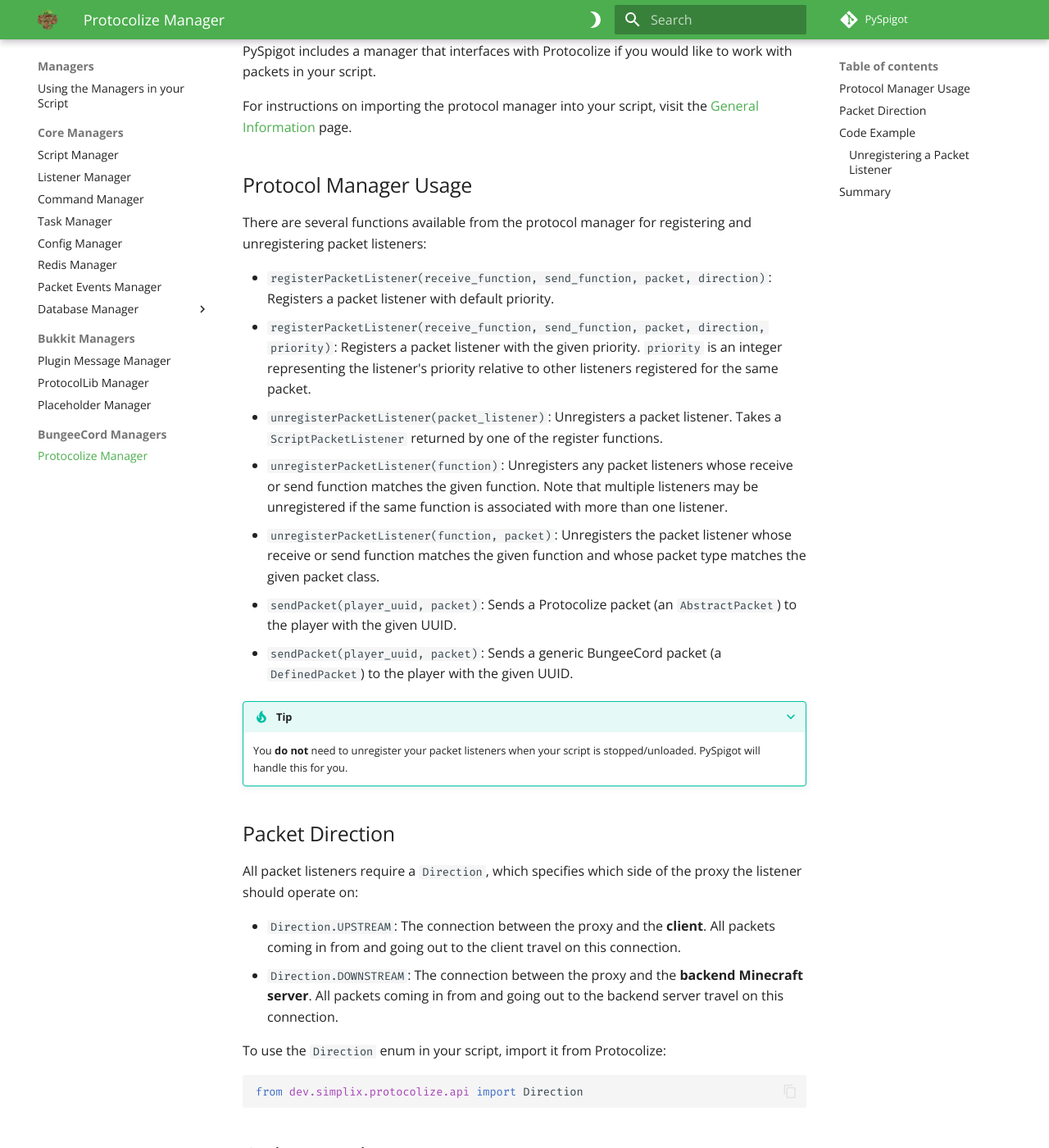
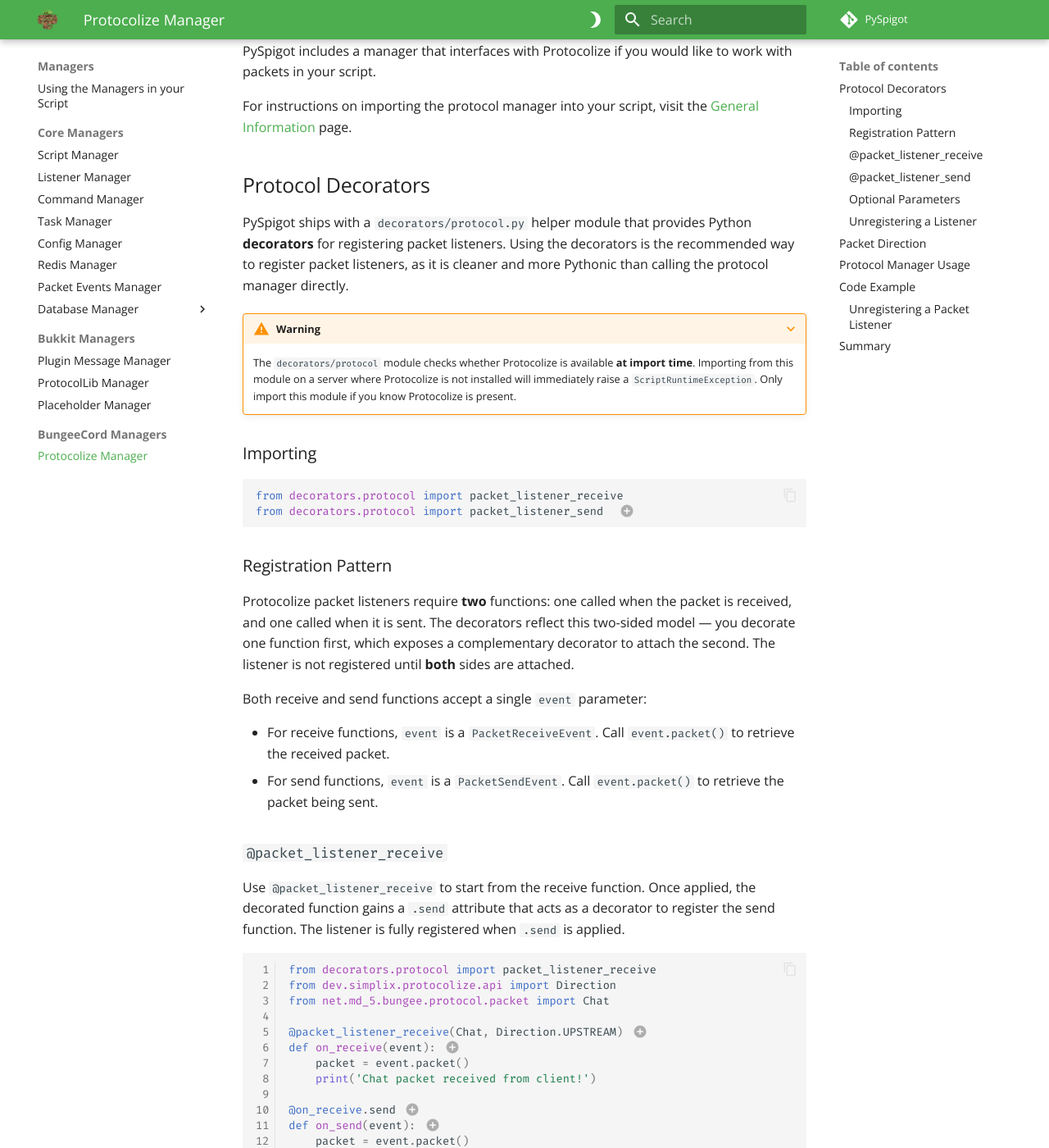
Before and after one commit to magicmq/pyspigot-documentation, an MkDocs documentation site: the page built from docs/managers/bungee/protocolize.md, in a window 1280 px wide and 1400 px high, scrolled down 302 px. Shown: the whole window at 82% size. Built offline with MkDocs 1.6.1 and Material for MkDocs 9.7.7, drawn with Linux system fonts in a browser that asks for light colours; comment, search, counter and statistics services are not loaded; some of the changed text lies outside the part shown.

Commit message:
Document Protocolize decorators

````diff
--- a/docs/managers/bungee/protocolize.md
+++ b/docs/managers/bungee/protocolize.md
@@ -8,17 +8,106 @@
 
 For instructions on importing the protocol manager into your script, visit the [General Information](../usage.md) page.
 
-## Protocol Manager Usage
+## Protocol Decorators
 
-There are several functions available from the protocol manager for registering and unregistering packet listeners:
+PySpigot ships with a `decorators/protocol.py` helper module that provides Python **decorators** for registering packet listeners. Using the decorators is the recommended way to register packet listeners, as it is cleaner and more Pythonic than calling the protocol manager directly.
 
-- `registerPacketListener(receive_function, send_function, packet, direction)`: Registers a packet listener with default priority.
-- `registerPacketListener(receive_function, send_function, packet, direction, priority)`: Registers a packet listener with the given priority. `priority` is an integer representing the listener's priority relative to other listeners registered for the same packet.
-- `unregisterPacketListener(packet_listener)`: Unregisters a packet listener. Takes a `ScriptPacketListener` returned by one of the register functions.
-- `unregisterPacketListener(function)`: Unregisters any packet listeners whose receive or send function matches the given function. Note that multiple listeners may be unregistered if the same function is associated with more than one listener.
-- `unregisterPacketListener(function, packet)`: Unregisters the packet listener whose receive or send function matches the given function and whose packet type matches the given packet class.
-- `sendPacket(player_uuid, packet)`: Sends a Protocolize packet (an `AbstractPacket`) to the player with the given UUID.
-- `sendPacket(player_uuid, packet)`: Sends a generic BungeeCord packet (a `DefinedPacket`) to the player with the given UUID.
+???+ warning
+
+    The `decorators/protocol` module checks whether Protocolize is available **at import time**. Importing from this module on a server where Protocolize is not installed will immediately raise a `ScriptRuntimeException`. Only import this module if you know Protocolize is present.
+
+### Importing
+
+``` py
+from decorators.protocol import packet_listener_receive
+from decorators.protocol import packet_listener_send  # (1)!
+```
+
+1. Only needed if you prefer to decorate the send function first. See [`@packet_listener_send`](#packet_listener_send) below.
+
+### Registration Pattern
+
+Protocolize packet listeners require **two** functions: one called when the packet is received, and one called when it is sent. The decorators reflect this two-sided model — you decorate one function first, which exposes a complementary decorator to attach the second. The listener is not registered until **both** sides are attached.
+
+Both receive and send functions accept a single `event` parameter:
+
+- For receive functions, `event` is a `PacketReceiveEvent`. Call `event.packet()` to retrieve the received packet.
+- For send functions, `event` is a `PacketSendEvent`. Call `event.packet()` to retrieve the packet being sent.
+
+### `@packet_listener_receive`
+
+Use `@packet_listener_receive` to start from the receive function. Once applied, the decorated function gains a `.send` attribute that acts as a decorator to register the send function. The listener is fully registered when `.send` is applied.
+
+``` py linenums="1"
+from decorators.protocol import packet_listener_receive
+from dev.simplix.protocolize.api import Direction
+from net.md_5.bungee.protocol.packet import Chat
+
+@packet_listener_receive(Chat, Direction.UPSTREAM) # (1)!
+def on_receive(event): # (2)!
+    packet = event.packet()
+    print('Chat packet received from client!')
+
+@on_receive.send # (3)!
+def on_send(event): # (4)!
+    packet = event.packet()
+    print('Chat packet sent to client!')
+```
+
+1. `@packet_listener_receive(Chat, Direction.UPSTREAM)` registers `on_receive` as the receive-side handler for `Chat` packets traveling on the proxy-client connection. An optional `priority` parameter (integer, default `0`) controls listener ordering relative to other listeners for the same packet.
+
+2. The receive function takes a single `event` parameter — a `PacketReceiveEvent`. Call `event.packet()` to retrieve the received packet.
+
+3. `@on_receive.send` registers `on_send` as the send-side handler for the same listener. The listener is fully registered at this point.
+
+4. The send function takes a single `event` parameter — a `PacketSendEvent`. Call `event.packet()` to retrieve the packet being sent.
+
+### `@packet_listener_send`
+
+Use `@packet_listener_send` to start from the send function instead. Once applied, the decorated function gains a `.receive` attribute to register the receive function.
+
+``` py linenums="1"
+from decorators.protocol import packet_listener_send
+from dev.simplix.protocolize.api import Direction
+from net.md_5.bungee.protocol.packet import Chat
+
+@packet_listener_send(Chat, Direction.UPSTREAM) # (1)!
+def on_send(event):
+    packet = event.packet()
+    print('Chat packet sent to client!')
+
+@on_send.receive # (2)!
+def on_receive(event):
+    packet = event.packet()
+    print('Chat packet received from client!')
+```
+
+1. `@packet_listener_send(Chat, Direction.UPSTREAM)` registers `on_send` as the send-side handler.
+
+2. `@on_send.receive` registers `on_receive` as the receive-side handler and completes the registration.
+
+### Optional Parameters
+
+Both decorators accept an optional `priority` parameter — an integer defaulting to `0`. Higher values indicate higher priority relative to other listeners for the same packet type:
+
+``` py
+@packet_listener_receive(Chat, Direction.UPSTREAM, priority=10)
+def on_receive(event):
+    ...
+```
+
+### Unregistering a Listener
+
+After both sides of a listener are registered, both functions gain two attributes:
+
+- `.listener` — the `ScriptPacketListener` representing the registered listener.
+- `.unregister()` — a convenience method that unregisters the listener.
+
+``` py linenums="1"
+on_receive.unregister() # (1)!
+```
+
+1. Unregisters the listener. After this call, neither `on_receive` nor `on_send` will be called for intercepted packets. The same effect can be achieved via `on_send.unregister()`.
 
 ???+ tip
 
@@ -37,67 +126,82 @@
 from dev.simplix.protocolize.api import Direction
 ```
 
+## Protocol Manager Usage
+
+If you prefer to register packet listeners manually without using the decorators, the protocol manager functions are available as an alternative:
+
+- `registerPacketListener(receive_function, send_function, packet, direction)`: Registers a packet listener with default priority (`0`). Returns a `ScriptPacketListener`.
+- `registerPacketListener(receive_function, send_function, packet, direction, priority)`: Registers a packet listener with the given priority. `priority` is an integer controlling the listener's order relative to other listeners for the same packet. Returns a `ScriptPacketListener`.
+- `unregisterPacketListener(packet_listener)`: Unregisters a packet listener. Takes a `ScriptPacketListener` returned by one of the register functions.
+- `unregisterPacketListener(function)`: Unregisters any packet listeners whose receive or send function matches the given function. Note that multiple listeners may be unregistered if the same function is associated with more than one listener.
+- `unregisterPacketListener(function, packet)`: Unregisters the packet listener whose receive or send function matches the given function and whose packet type matches the given packet class.
+- `sendPacket(player_uuid, packet)`: Sends a Protocolize packet (an `AbstractPacket`) to the player with the given UUID.
+- `sendPacket(player_uuid, packet)`: Sends a generic BungeeCord packet (a `DefinedPacket`) to the player with the given UUID.
+
+???+ tip
+
+    You **do not** need to unregister your packet listeners when your script is stopped/unloaded. PySpigot will handle this for you.
+
 ## Code Example
 
 Let's look at the following code that defines and registers a chat packet listener:
 
 ``` py linenums="1"
-import pyspigot as ps # (1)!
+from decorators.protocol import packet_listener_receive # (1)!
 from dev.simplix.protocolize.api import Direction # (2)!
 from net.md_5.bungee.protocol.packet import Chat # (3)!
 
-def chat_received(event): # (4)!
-    packet = event.packet() # (5)!
+@packet_listener_receive(Chat, Direction.UPSTREAM) # (4)!
+def chat_received(event): # (5)!
+    packet = event.packet() # (6)!
     print(f'A chat packet was received from the client!')
 
-def chat_sent(event): # (6)!
-    packet = event.packet() # (7)!
+@chat_received.send # (7)!
+def chat_sent(event): # (8)!
+    packet = event.packet() # (9)!
     print(f'A chat packet was sent to the client!')
-
-packet_listener = ps.protocol.registerPacketListener(chat_received, chat_sent, Chat, Direction.UPSTREAM) # (8)!
 ```
 
-1. Here, we import PySpigot as `ps` to utilize the protocol manager (`protocol`).
+1. Here, we import the `packet_listener_receive` decorator.
 
-2. Here, we import `Direction` from Protocolize. This will be used to specify which side of the proxy the listener should listen on.
+2. Here, we import `Direction` from Protocolize. This is used to specify which side of the proxy the listener should operate on.
 
-3. Here, we import the `Chat` packet class from BungeeCord's protocol package. This will be used to define which packet type we want to listen for.
+3. Here, we import the `Chat` packet class from BungeeCord's protocol package. This defines which packet type to listen for.
 
-4. Here, we define the function `chat_received`, a function that will be called when the chat packet is received (i.e., arrives from the client). This function has one parameter, `event`, which represents the packet receive event.
+4. Here, `@packet_listener_receive(Chat, Direction.UPSTREAM)` registers `chat_received` as the receive-side handler for `Chat` packets on the proxy-client connection.
 
-5. Here, we call `event.packet()` to retrieve the received packet.
+5. Here, we define `chat_received`. It takes a single `event` parameter, which is a `PacketReceiveEvent`.
 
-6. Here, we define the function `chat_sent`, a function that will be called when the chat packet is sent (i.e., is transmitted to the client). This function also has one parameter, `event`, which represents the packet send event.
+6. Here, we call `event.packet()` to retrieve the received packet.
 
-7. Here, we call `event.packet()` to retrieve the packet being sent.
+7. Here, `@chat_received.send` registers `chat_sent` as the send-side handler for the same listener, completing registration.
 
-8. Here, we call the protocol manager to register the packet listener, passing the receive function `chat_received`, the send function `chat_sent`, the packet class `Chat`, and the direction `Direction.UPSTREAM`. The returned value is assigned to `packet_listener`.
+8. Here, we define `chat_sent`. It takes a single `event` parameter, which is a `PacketSendEvent`.
 
-All packet listeners must be registered with PySpigot's protocol manager. Unlike the ProtocolLib manager, which uses a single function for intercepted packets, Protocolize requires **two separate functions**: one called when the packet is received, and one called when it is sent.
+9. Here, we call `event.packet()` to retrieve the packet being sent.
 
-- The first argument accepts the function that should be called when the packet is received.
-- The second argument accepts the function that should be called when the packet is sent.
-- The third argument accepts the packet class to listen for.
-- The fourth argument accepts the direction (`Direction.UPSTREAM` or `Direction.DOWNSTREAM`).
-
-Both functions are required — neither can be omitted.
-
-The `registerPacketListener` function returns a `ScriptPacketListener`, which represents the packet listener that was registered. This can be used to unregister the packet listener at a later time.
+All packet listeners must be registered with a receive function and a send function — neither can be omitted. Unlike the ProtocolLib manager (which uses a single function for intercepted packets), Protocolize requires two separate functions.
 
 ### Unregistering a Packet Listener
 
 Continuing the above code example:
 
 ``` py linenums="1"
-ps.protocol.unregisterPacketListener(packet_listener) # (1)!
+chat_received.unregister() # (1)!
 ```
 
-1. Here, we unregister the packet listener by passing the `ScriptPacketListener` object we assigned earlier when registering the packet listener.
+1. Here, we unregister the packet listener using the `.unregister()` method attached by the decorator. The same result can be achieved by calling `chat_sent.unregister()`.
 
 ## Summary
 
 - To define the packet direction, import `Direction` from `dev.simplix.protocolize.api`.
-- All packet listeners require **two** functions: one for when the packet is received (`PacketReceiveEvent`), and one for when it is sent (`PacketSendEvent`). Neither can be `None`.
-- All packet listeners must be registered with PySpigot's protocol manager using `registerPacketListener(receive_function, send_function, packet, direction)`.
+- All packet listeners require **two** functions: one for when the packet is received (`PacketReceiveEvent`), and one for when it is sent (`PacketSendEvent`). Neither can be omitted.
+- Both functions accept a single `event` parameter. Call `event.packet()` to retrieve the intercepted packet.
+- The recommended way to register a listener is with the decorators from `decorators/protocol.py`:
+    - `@packet_listener_receive(packet_class, direction)` — decorate the receive function first, then apply `@<function>.send` to the send function.
+    - `@packet_listener_send(packet_class, direction)` — decorate the send function first, then apply `@<function>.receive` to the receive function.
+- Both decorators accept an optional `priority` parameter (integer, default `0`). The listener is not registered until both sides are attached.
+- After registration, both functions gain a `.listener` attribute (the `ScriptPacketListener`) and an `.unregister()` method.
 - `Direction.UPSTREAM` listens on the proxy-client connection; `Direction.DOWNSTREAM` listens on the proxy-backend server connection.
-- When registering a packet listener, the register functions return a `ScriptPacketListener`, which can be used to unregister the listener.
+- Alternatively, listeners can be registered manually via `protocol_manager().registerPacketListener(receive_function, send_function, packet, direction)`.
+- You **do not** need to unregister packet listeners when your script stops — PySpigot handles cleanup automatically.
````
